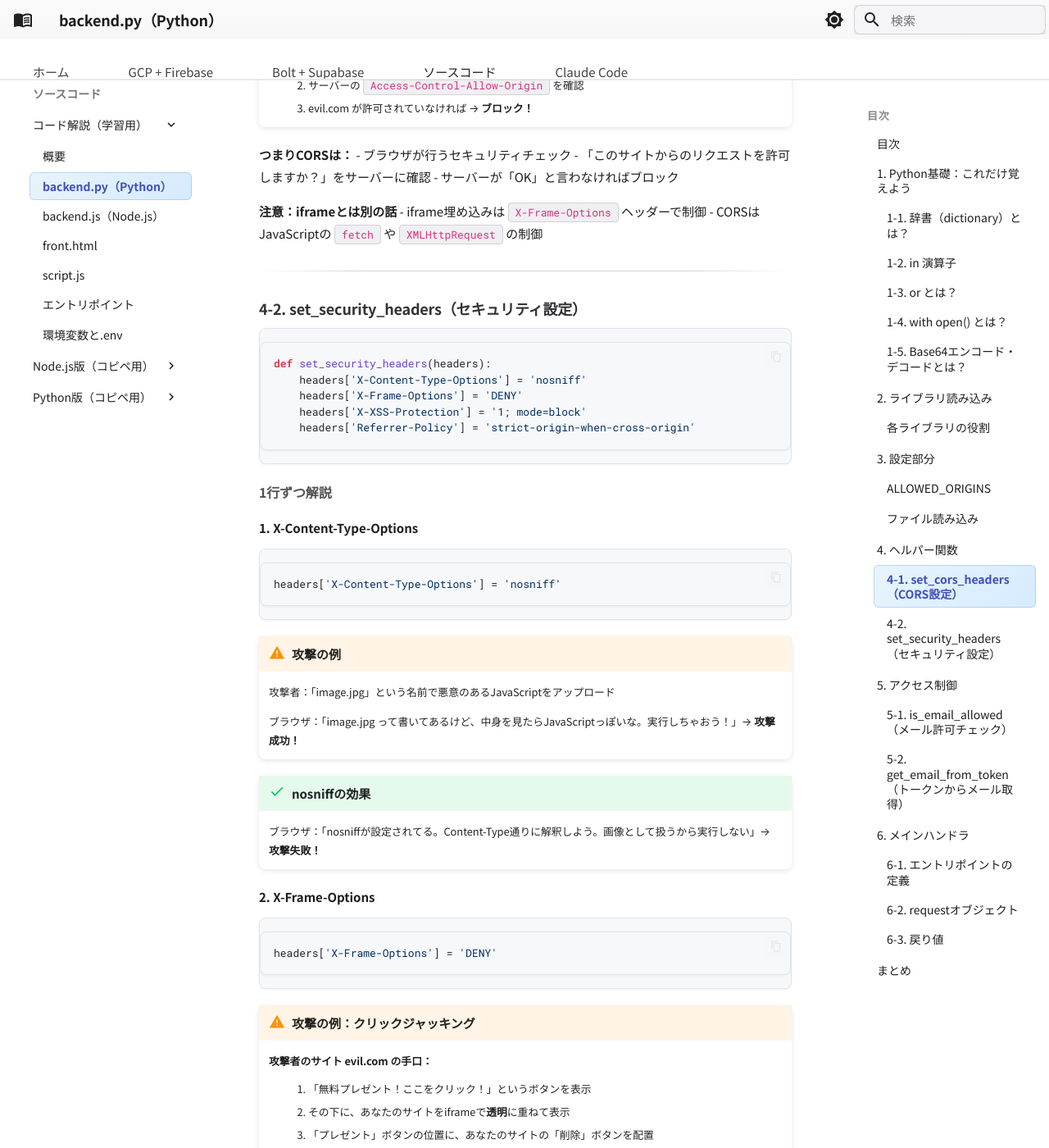
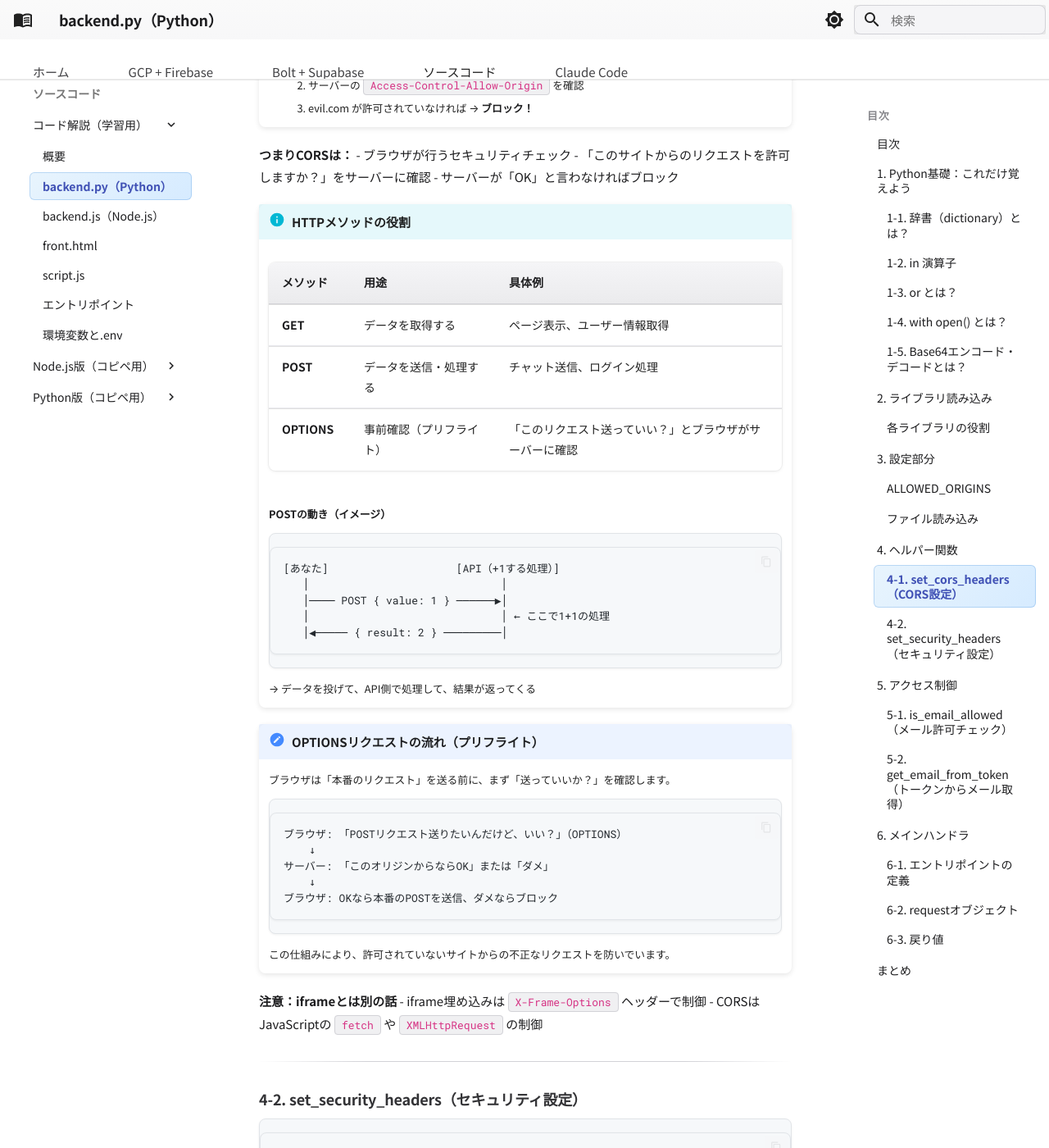
Before and after one commit to michihiro-316/ai-chat-docs, an MkDocs documentation site: the page built from docs/code/explained/01_backend.md, in a window 1280 px wide and 1400 px high, scrolled down 11273 px. Shown: the whole window at 82% size. Built offline with MkDocs 1.6.1 and Material for MkDocs 9.7.7, drawn with Linux system fonts in a browser that asks for light colours.

Commit message:
docs: HTTPメソッド（GET/POST/OPTIONS）の説明を追加
CORSセクションにプリフライトリクエストとPOSTの動作説明を追加

🤖 Generated with [Claude Code](https://claude.com/claude-code)

Co-Authored-By: Claude Opus 4.5 <noreply@anthropic.com>

````diff
--- a/docs/code/explained/01_backend.md
+++ b/docs/code/explained/01_backend.md
@@ -428,6 +428,40 @@ headers['Access-Control-Max-Age'] = '3600'
 - 「このサイトからのリクエストを許可しますか？」をサーバーに確認
 - サーバーが「OK」と言わなければブロック
 
+!!! info "HTTPメソッドの役割"
+
+    | メソッド | 用途 | 具体例 |
+    |---------|------|--------|
+    | **GET** | データを取得する | ページ表示、ユーザー情報取得 |
+    | **POST** | データを送信・処理する | チャット送信、ログイン処理 |
+    | **OPTIONS** | 事前確認（プリフライト） | 「このリクエスト送っていい？」とブラウザがサーバーに確認 |
+
+    **POSTの動き（イメージ）**
+
+    ```
+    [あなた]                    [API（+1する処理）]
+       │                              │
+       │──── POST { value: 1 } ──────▶│
+       │                              │ ← ここで1+1の処理
+       │◀───── { result: 2 } ─────────│
+    ```
+
+    → データを投げて、API側で処理して、結果が返ってくる
+
+!!! note "OPTIONSリクエストの流れ（プリフライト）"
+
+    ブラウザは「本番のリクエスト」を送る前に、まず「送っていいか？」を確認します。
+
+    ```
+    ブラウザ: 「POSTリクエスト送りたいんだけど、いい？」（OPTIONS）
+        ↓
+    サーバー: 「このオリジンからならOK」または「ダメ」
+        ↓
+    ブラウザ: OKなら本番のPOSTを送信、ダメならブロック
+    ```
+
+    この仕組みにより、許可されていないサイトからの不正なリクエストを防いでいます。
+
 **注意：iframeとは別の話**
 - iframe埋め込みは `X-Frame-Options` ヘッダーで制御
 - CORSはJavaScriptの `fetch` や `XMLHttpRequest` の制御
````
